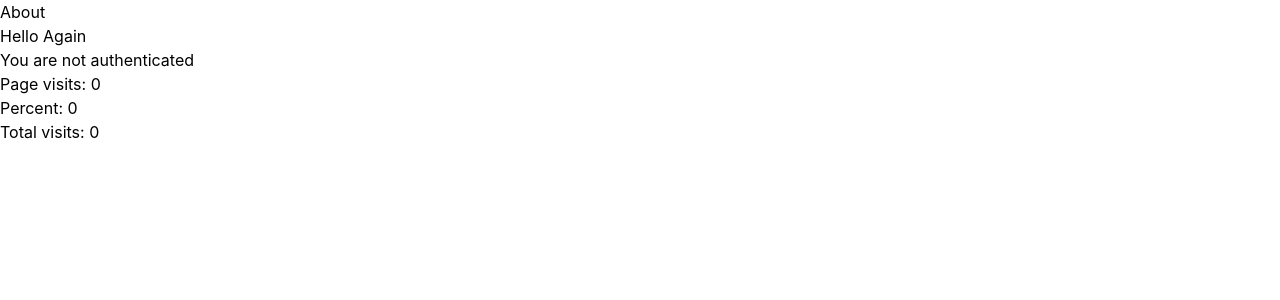
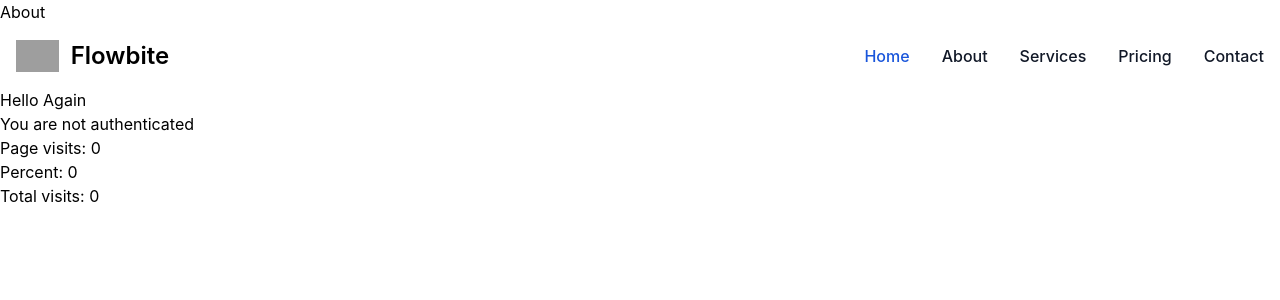
Before and after one commit to CruelSoftware/saas, a Django app: page /home/ in a window 1280 px wide. Shown: the top 300 px of the page. Run offline with Django 5.2, Linux system fonts and the light colour scheme; data comes from the database, SQL or seed files in the repository; some libraries are stand-ins or nearby versions; grey boxes are pictures that could not be loaded.

Commit message:
continue setting up flowbite

```diff
--- a/src/templates/base.html
+++ b/src/templates/base.html
@@ -3,14 +3,13 @@
 <head>
     <meta charset="UTF-8">
     <title>{% block head_title %}SaaS {{ block.super }}{% endblock head_title %}</title>
-    <link href="https://cdn.jsdelivr.net/npm/flowbite@2.5.2/dist/flowbite.min.css"  rel="stylesheet" />
+    {% include 'base/css.html' %}
 </head>
 <body>
     <h1>{{ page_title }}</h1>
-
+    {% include 'nav/navbar.html' %}
     {% block content%}
-
-    {% endblock content%}
-    <script src="https://cdn.jsdelivr.net/npm/flowbite@2.5.2/dist/flowbite.min.js"></script>
+    {% endblock content %}
+    {% include 'base/js.html' %}
 </body>
 </html>
--- /dev/null
+++ b/src/templates/base/css.html
@@ -0,0 +1 @@
+ <link href="https://cdn.jsdelivr.net/npm/flowbite@2.5.2/dist/flowbite.min.css"  rel="stylesheet" />
--- /dev/null
+++ b/src/templates/base/js.html
@@ -0,0 +1 @@
+<script src="https://cdn.jsdelivr.net/npm/flowbite@2.5.2/dist/flowbite.min.js"></script>
--- /dev/null
+++ b/src/templates/nav/navbar.html
@@ -0,0 +1,33 @@
+<nav class="bg-white border-gray-200 dark:bg-gray-900">
+  <div class="max-w-screen-xl flex flex-wrap items-center justify-between mx-auto p-4">
+    <a href="https://flowbite.com/" class="flex items-center space-x-3 rtl:space-x-reverse">
+        <img src="https://flowbite.com/docs/images/logo.svg" class="h-8" alt="Flowbite Logo" />
+        <span class="self-center text-2xl font-semibold whitespace-nowrap dark:text-white">Flowbite</span>
+    </a>
+    <button data-collapse-toggle="navbar-default" type="button" class="inline-flex items-center p-2 w-10 h-10 justify-center text-sm text-gray-500 rounded-lg md:hidden hover:bg-gray-100 focus:outline-none focus:ring-2 focus:ring-gray-200 dark:text-gray-400 dark:hover:bg-gray-700 dark:focus:ring-gray-600" aria-controls="navbar-default" aria-expanded="false">
+        <span class="sr-only">Open main menu</span>
+        <svg class="w-5 h-5" aria-hidden="true" xmlns="http://www.w3.org/2000/svg" fill="none" viewBox="0 0 17 14">
+            <path stroke="currentColor" stroke-linecap="round" stroke-linejoin="round" stroke-width="2" d="M1 1h15M1 7h15M1 13h15"/>
+        </svg>
+    </button>
+    <div class="hidden w-full md:block md:w-auto" id="navbar-default">
+      <ul class="font-medium flex flex-col p-4 md:p-0 mt-4 border border-gray-100 rounded-lg bg-gray-50 md:flex-row md:space-x-8 rtl:space-x-reverse md:mt-0 md:border-0 md:bg-white dark:bg-gray-800 md:dark:bg-gray-900 dark:border-gray-700">
+        <li>
+          <a href="#" class="block py-2 px-3 text-white bg-blue-700 rounded md:bg-transparent md:text-blue-700 md:p-0 dark:text-white md:dark:text-blue-500" aria-current="page">Home</a>
+        </li>
+        <li>
+          <a href="#" class="block py-2 px-3 text-gray-900 rounded hover:bg-gray-100 md:hover:bg-transparent md:border-0 md:hover:text-blue-700 md:p-0 dark:text-white md:dark:hover:text-blue-500 dark:hover:bg-gray-700 dark:hover:text-white md:dark:hover:bg-transparent">About</a>
+        </li>
+        <li>
+          <a href="#" class="block py-2 px-3 text-gray-900 rounded hover:bg-gray-100 md:hover:bg-transparent md:border-0 md:hover:text-blue-700 md:p-0 dark:text-white md:dark:hover:text-blue-500 dark:hover:bg-gray-700 dark:hover:text-white md:dark:hover:bg-transparent">Services</a>
+        </li>
+        <li>
+          <a href="#" class="block py-2 px-3 text-gray-900 rounded hover:bg-gray-100 md:hover:bg-transparent md:border-0 md:hover:text-blue-700 md:p-0 dark:text-white md:dark:hover:text-blue-500 dark:hover:bg-gray-700 dark:hover:text-white md:dark:hover:bg-transparent">Pricing</a>
+        </li>
+        <li>
+          <a href="#" class="block py-2 px-3 text-gray-900 rounded hover:bg-gray-100 md:hover:bg-transparent md:border-0 md:hover:text-blue-700 md:p-0 dark:text-white md:dark:hover:text-blue-500 dark:hover:bg-gray-700 dark:hover:text-white md:dark:hover:bg-transparent">Contact</a>
+        </li>
+      </ul>
+    </div>
+  </div>
+</nav>
```
